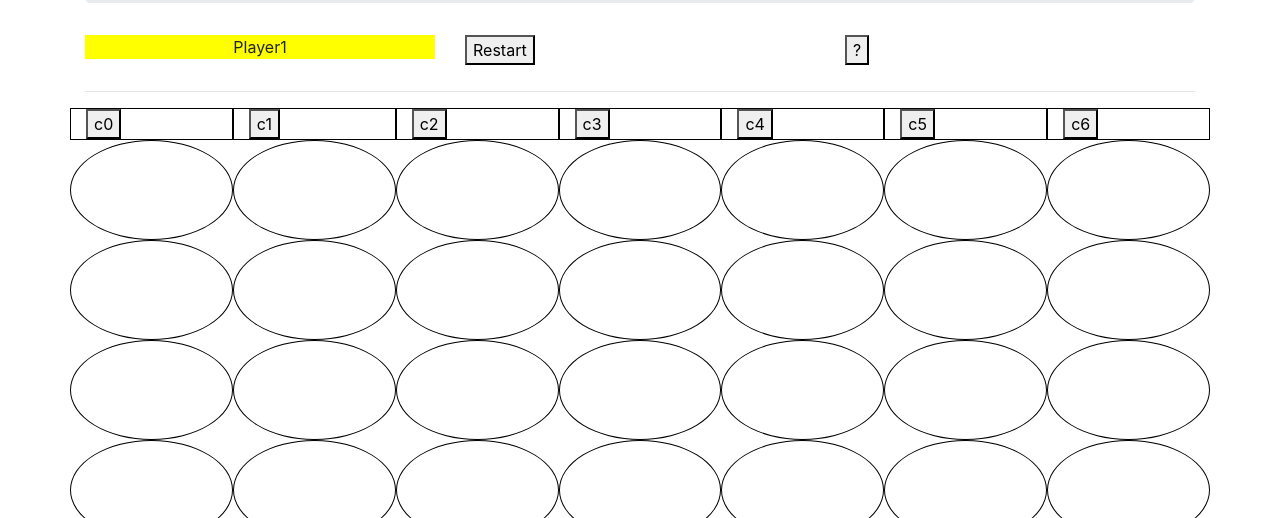
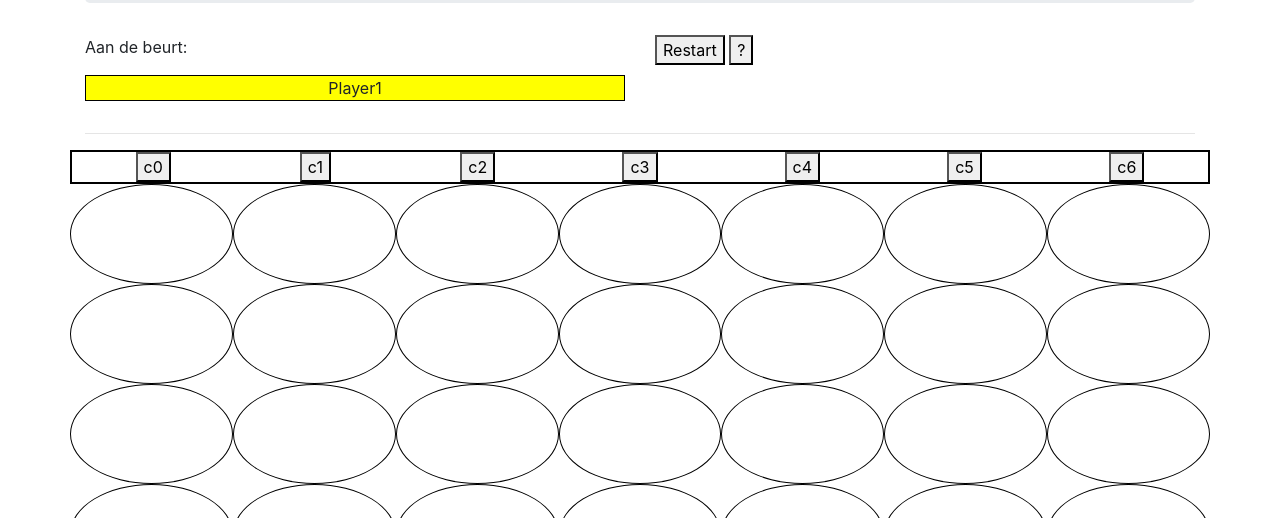
Before and after one commit to Sander611/VierOpEenRij, a plain HTML site: page index.html in a window 1280 px wide. Shown: the part 282-800 px from the top of the page. Drawn offline with nearby package versions, Linux system fonts and the light colour scheme.

Commit message:
Style changes

```diff
--- a/css/style.css
+++ b/css/style.css
@@ -6,7 +6,11 @@
 }
 
 .colinsert {
-    border: 1px solid black;
+    text-align: center;
+}
+
+.invoervelden {
+    border: 2px solid black;
 }
 
 .container {
@@ -17,4 +21,5 @@
 #player {
     background-color: yellow;
     text-align: center;
+    border: 1px solid black;
 }
--- a/index.html
+++ b/index.html
@@ -23,21 +23,25 @@
         </div>
         <div class="row">
             <div class="col col-sm">
+                <p>Aan de beurt:</p>
                 <p id="player">Player1</p>
             </div>
 
             <div class="col col-sm">
                 <button onclick="restart()">Restart</button>
+                <button data-toggle="tooltip" data-placement="left" title="Links staat de Speler die aan de beurt is met zijn kleur. 4 op een rij kan zowel horizontaal,verticaal als diagonaal worden behaald. Met de restart button kan het spel teruggezet worden op de beginwaarden. De speler die aan de beurt is kan zijn beurt innen door op een van de 'c0, c1 ,c2 etc.' knoppen te klikken. Deze knoppen zullen disabled worden wanneer een van de spelers gewonnen heeft." >
+                        ?
+                </button>
             </div>
 
-            <div class="col col-sm">
+            <!-- <div class="col col-sm">
                 <button data-toggle="tooltip" data-placement="left" title="Links staat de Speler die aan de beurt is met zijn kleur. 4 op een rij kan zowel horizontaal,verticaal als diagonaal worden behaald. Met de restart button kan het spel teruggezet worden op de beginwaarden. De speler die aan de beurt is kan zijn beurt innen door op een van de 'c0, c1 ,c2 etc.' knoppen te klikken. Deze knoppen zullen disabled worden wanneer een van de spelers gewonnen heeft." >
                     ?
                 </button>
-            </div>
+            </div> -->
         </div>
         <hr>
-        <div class="row">
+        <div class="row invoervelden">
             <div class="col colinsert">
                 <button id="0" onclick="fieldInsert()">c0</button>
             </div>
```
